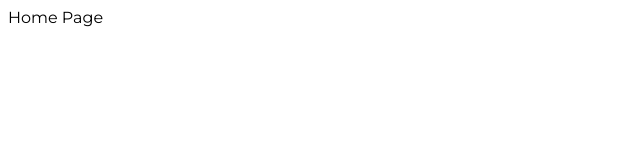
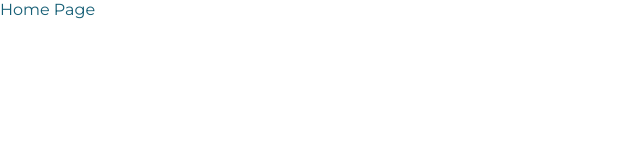
Before and after one commit to Officialibn1/issnext, a Next.js app: page / in a window 1280 px wide. Shown: the top 160 px of the page, without its empty margins (0-640 px from the left). Built offline with nearby package versions, Linux system fonts and the light colour scheme.

Commit message:
Configured Sass

```diff
--- a/app/layout.tsx
+++ b/app/layout.tsx
@@ -1,3 +1,4 @@
+import '../styles/globals.scss'
 import React from 'react';
 import { Montserrat } from "next/font/google";
 
--- a/next.config.js
+++ b/next.config.js
@@ -1,6 +1,12 @@
+
 /** @type {import('next').NextConfig} */
+const path = require('path')
+
 const nextConfig = {
   reactStrictMode: true,
+  sassOptions: {
+    includePaths: [path.join(__dirname, 'styles')],
+  },
 }
 
 module.exports = nextConfig
--- /dev/null
+++ b/styles/_utils.scss
@@ -0,0 +1,14 @@
+$fontSize: 20px;
+$headingFont: 24px;
+$largeFont: 28px;
+
+$color: #155e75;
+$bgColor: #fff;
+
+$borderRadius: 10px;
+
+$cardPadding: 15px;
+
+$smMargin: 5px;
+$mdMargin: 10px;
+$lgMargin: 15px;
--- a/styles/globals.css
+++ b/styles/globals.scss
@@ -1,3 +1,5 @@
+@import 'utils';
+
 * {
   padding: 0;
   margin: 0;
@@ -10,4 +12,5 @@
 body {
   max-width: 1740px;
   margin: 0 auto;
+  color: $color;
 }
```
Also changed, not shown: styles/_noteCard.scss (added).
